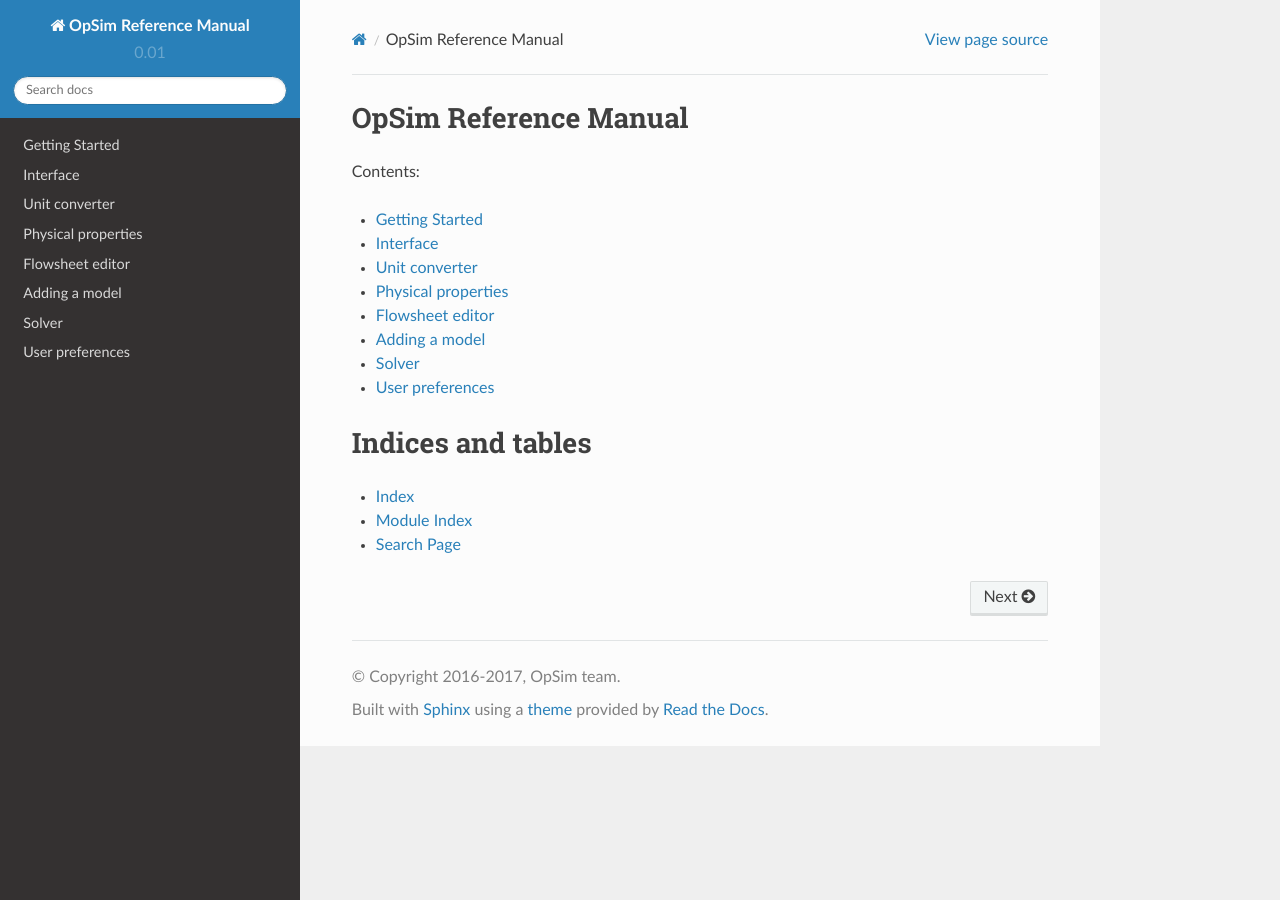
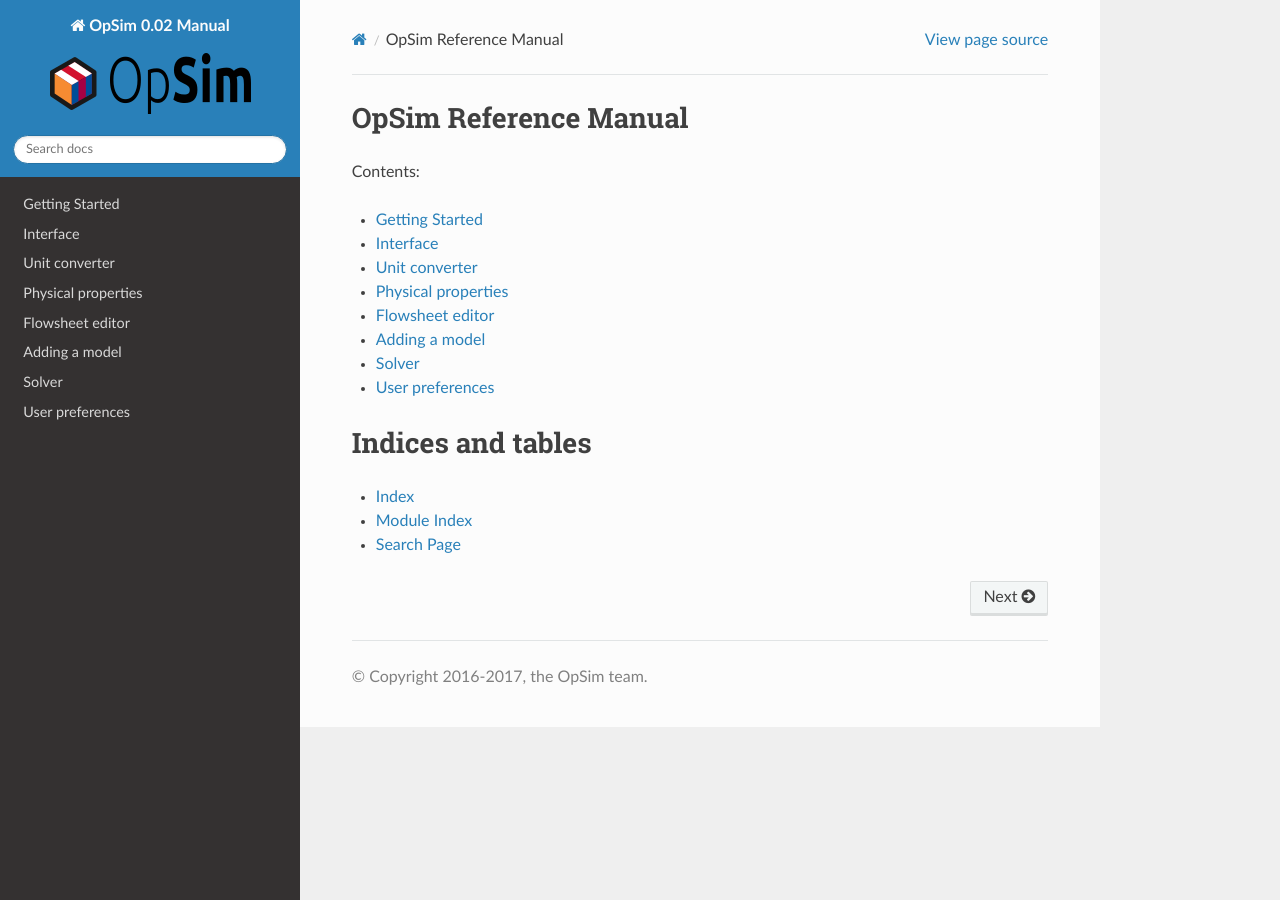
Before and after one commit to opsim/opsim, a Sphinx documentation site: the page built from docs/users/source/index.rst, in a window 1280 px wide. Built offline with Sphinx 7.4.7 and the Read the Docs theme 2.0.0, drawn with Linux system fonts in a browser that asks for light colours.

Commit message:
Display logo in reference manual Some other minor tweaks

```diff
--- a/docs/users/source/conf.py
+++ b/docs/users/source/conf.py
@@ -23,6 +23,9 @@
 #sys.path.insert(0, os.path.abspath('.'))
 
 # -- General configuration ------------------------------------------------
+
+# local var only
+opsim_version = "0.02"
 
 # If your documentation needs a minimal Sphinx version, state it here.
 #needs_sphinx = '1.0'
@@ -50,18 +53,20 @@
 master_doc = 'index'
 
 # General information about the project.
-project = 'OpSim Reference Manual'
-copyright = '2016-2017, OpSim team'
-author = 'OpSim team'
+project = 'OpSim %s Manual' % opsim_version
+copyright = '2016-2017, the OpSim team'
+author = 'the OpSim team'
 
 # The version info for the project you're documenting, acts as replacement for
 # |version| and |release|, also used in various other places throughout the
 # built documents.
 #
 # The short X.Y version.
-version = '0.01'
+version = opsim_version
 # The full version, including alpha/beta/rc tags.
-release = '0.01'
+release = opsim_version
+
+del opsim_version
 
 # The language for content autogenerated by Sphinx. Refer to documentation
 # for a list of supported languages.
@@ -121,23 +126,34 @@
 #html_theme_options = {}
 
 # Add any paths that contain custom themes here, relative to this directory.
-html_theme_path = [sphinx_rtd_theme.get_html_theme_path()]
+html_theme_path = []
+
+if html_theme == "sphinx_rtd_theme":
+    import sphinx_rtd_theme
+    html_theme_path.append(sphinx_rtd_theme.get_html_theme_path())
+    del sphinx_rtd_theme
+
+    # included in the title
+    html_theme_options = {
+    "display_version": False,
+    "canonical_url": "http://opsim.sourceforge.net/user-docs/html/",
+    }
 
 # The name for this set of Sphinx documents.
 # "<project> v<release> documentation" by default.
-#html_title = 'OpSim users v0.01'
+html_title = 'OpSim Manual'
 
 # A shorter title for the navigation bar.  Default is the same as html_title.
 #html_short_title = None
 
 # The name of an image file (relative to this directory) to place at the top
 # of the sidebar.
-#html_logo = None
+html_logo = "../../../images/logo/logo.png"
 
 # The name of an image file (relative to this directory) to use as a favicon of
 # the docs.  This file should be a Windows icon file (.ico) being 16x16 or 32x32
 # pixels large.
-#html_favicon = None
+html_favicon = "../../../images/logo/favicon.ico"
 
 # Add any paths that contain custom static files (such as style sheets) here,
 # relative to this directory. They are copied after the builtin static files,
@@ -175,13 +191,13 @@
 #html_split_index = False
 
 # If true, links to the reST sources are added to the pages.
-#html_show_sourcelink = True
+html_show_sourcelink = True
 
 # If true, "Created using Sphinx" is shown in the HTML footer. Default is True.
-#html_show_sphinx = True
+html_show_sphinx = False
 
 # If true, "(C) Copyright ..." is shown in the HTML footer. Default is True.
-#html_show_copyright = True
+html_show_copyright = True
 
 # If true, an OpenSearch description file will be output, and all pages will
 # contain a <link> tag referring to it.  The value of this option must be the
@@ -207,7 +223,7 @@
 #html_search_scorer = 'scorer.js'
 
 # Output file base name for HTML help builder.
-htmlhelp_basename = 'OpSimusersdoc'
+htmlhelp_basename = 'OpSim Reference Manual'
 
 # -- Options for LaTeX output ---------------------------------------------
 
```
